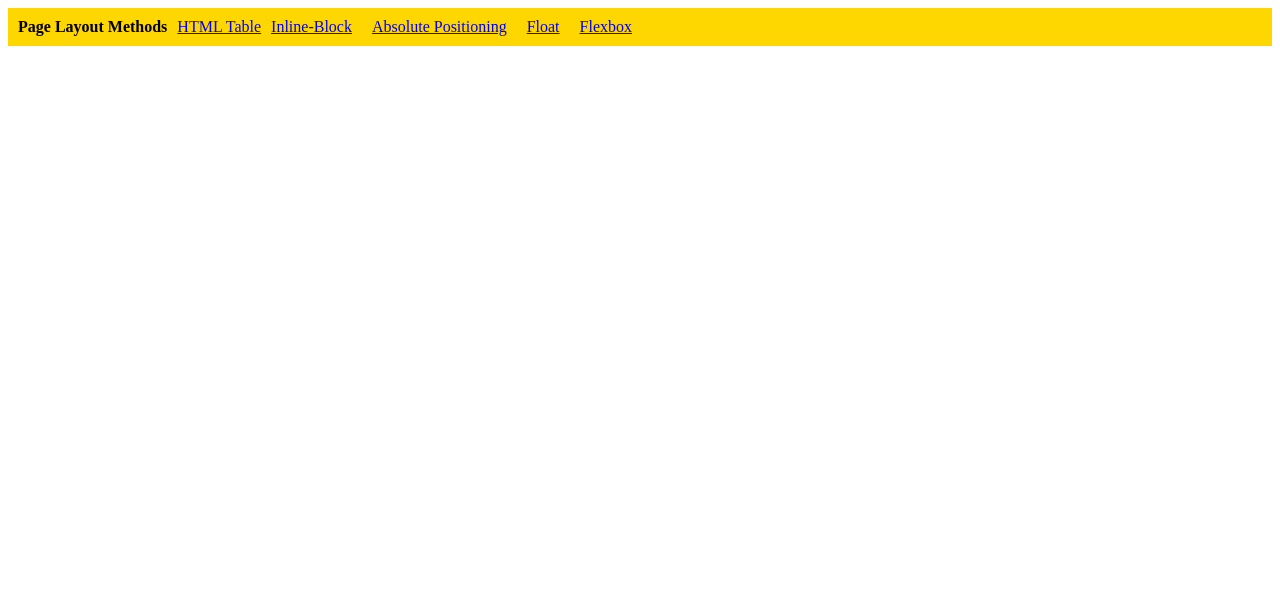
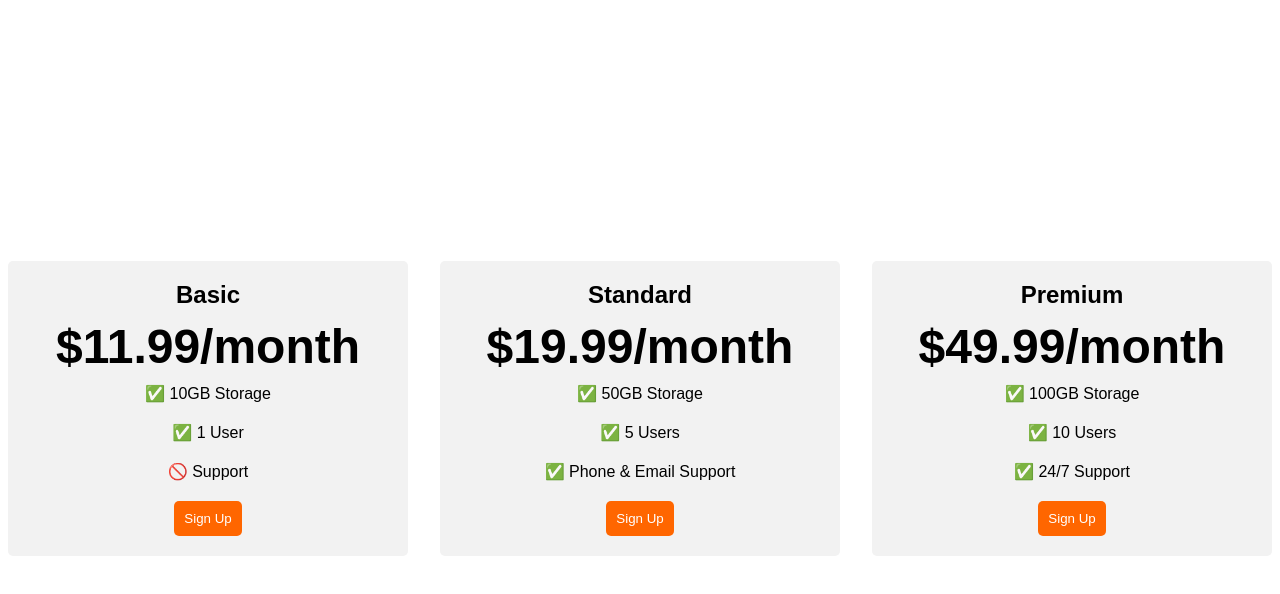
Before and after one commit to santiago10181/sasa, a plain HTML site: page solution.html in a window 1280 px wide. Drawn offline with Linux system fonts and the light colour scheme; a web font is replaced by a local one.

Commit message:
Add files via upload

```diff
--- a/solution.html
+++ b/solution.html
@@ -1,40 +1,106 @@
 <!DOCTYPE html>
-<html lang="en">
+<html>
 
 <head>
-  <meta charset="UTF-8">
-  <meta name="viewport" content="width=device-width, initial-scale=1.0">
-  <title>Column Layout Methods</title>
+  <title>Flexbox Pricing Table</title>
+  <link rel="preconnect" href="https://fonts.googleapis.com">
+  <link rel="preconnect" href="https://fonts.gstatic.com" crossorigin>
+  <link href="https://fonts.googleapis.com/css2?family=Sono:wght@400;700&display=swap" rel="stylesheet">
   <style>
-    p {
-      font-weight: 700;
+    body {
+      font-family: 'Sono', sans-serif;
+    }
+
+    .pricing-container {
+      display: flex;
+      justify-content: center;
+      align-items: center;
+      height: 100vh;
+      gap: 2rem;
+    }
+
+    .pricing-plan {
+      flex: 1;
+      max-width: 400px;
+      padding: 20px;
+      background-color: #f2f2f2;
+      border-radius: 5px;
+      text-align: center;
+    }
+
+    .plan-title {
+      font-size: 24px;
+      font-weight: bold;
+      margin-bottom: 10px;
+    }
+
+    .plan-price {
+      font-size: 48px;
+      font-weight: bold;
+      margin-bottom: 10px;
+    }
+
+    .plan-features {
+      list-style: none;
+      padding: 0;
       margin: 0;
     }
 
-    li {
-      list-style: none;
+    .plan-features li {
+      margin-bottom: 20px;
     }
 
-    .container {
+    .plan-button {
       padding: 10px;
-      background-color: gold;
-      display: flex;
-      gap: 10px;
+      background-color: #ff6600;
+      color: #fff;
+      border-radius: 5px;
+      border: none;
+    }
+
+    @media (max-width: 1250px) {
+      .pricing-container {
+        flex-direction: column;
+        height: 100%;
+      }
     }
   </style>
 </head>
 
 <body>
-  <div class="container">
-    <p>Page Layout Methods</p>
+  <div class="pricing-container">
+    <div class="pricing-plan">
+      <div class="plan-title">Basic</div>
+      <div class="plan-price">$11.99/month</div>
+      <ul class="plan-features">
+        <li>✅ 10GB Storage</li>
+        <li>✅ 1 User</li>
+        <li>🚫 Support</li>
+      </ul>
+      <button class="plan-button">Sign Up</a>
+    </div>
+    <div class="pricing-plan">
+      <div class="plan-title">Standard</div>
+      <div class="plan-price">$19.99/month</div>
+      <ul class="plan-features">
+        <li>✅ 50GB Storage</li>
+        <li>✅ 5 Users</li>
+        <li>✅ Phone &amp; Email Support</li>
+      </ul>
+      <button class="plan-button">Sign Up</a>
+    </div>
+    <div class="pricing-plan">
+      <div class="plan-title">Premium</div>
+      <div class="plan-price">$49.99/month</div>
+      <ul class="plan-features">
+        <li>✅ 100GB Storage</li>
+        <li>✅ 10 Users</li>
+        <li>✅ 24/7 Support</li>
+      </ul>
+      <button class="plan-button">Sign Up</a>
+    </div>
+  </div>
 
-    <li><a href="./html-table.html">HTML Table</a></li>
-    <li><a href="./inline-block.html">Inline-Block</li>
-    <li><a href="./absolute-position.html">Absolute Positioning</li>
-    <li><a href="./float.html">Float</li>
-    <li><a href="./flex.html">Flexbox</li>
-
-  </div>
 </body>
 
 </html>
```
Also changed, not shown: index.html (+43 -27 lines), goal-large.png (added), goal-small.png (added).
